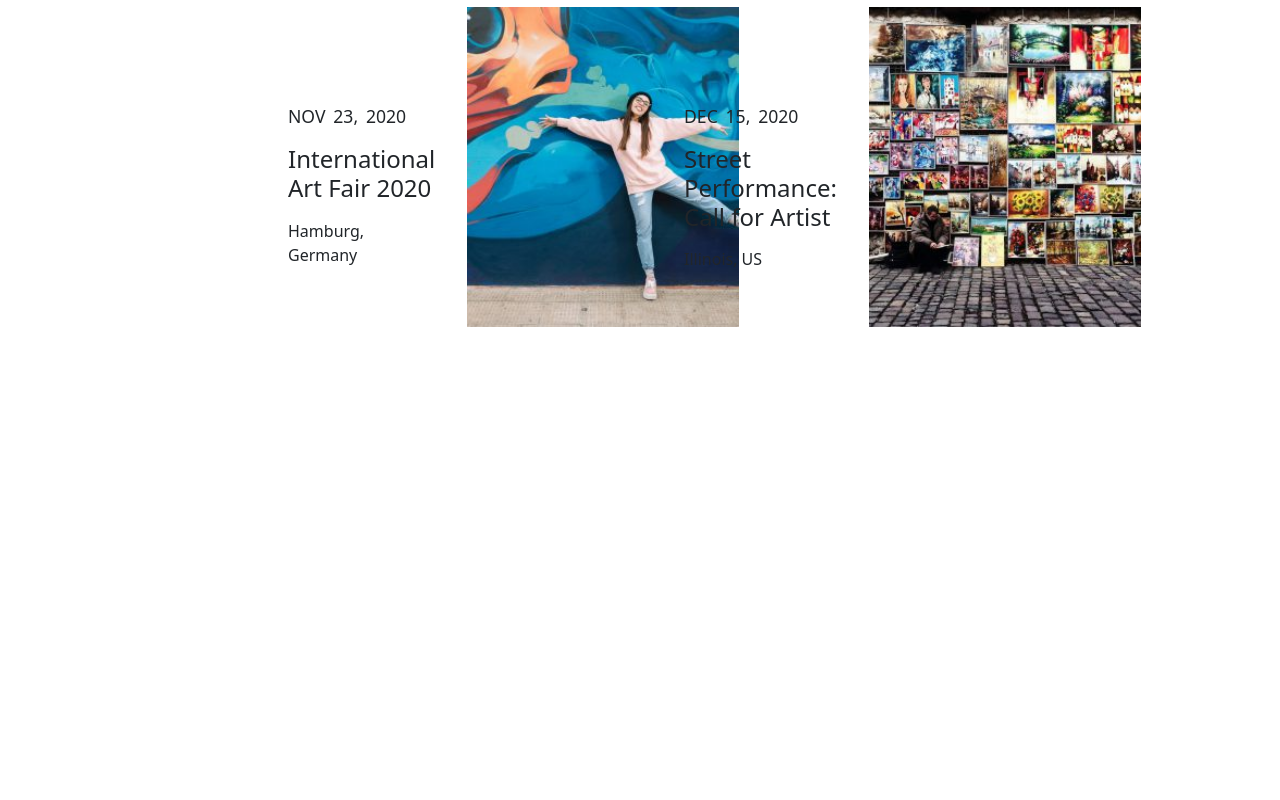
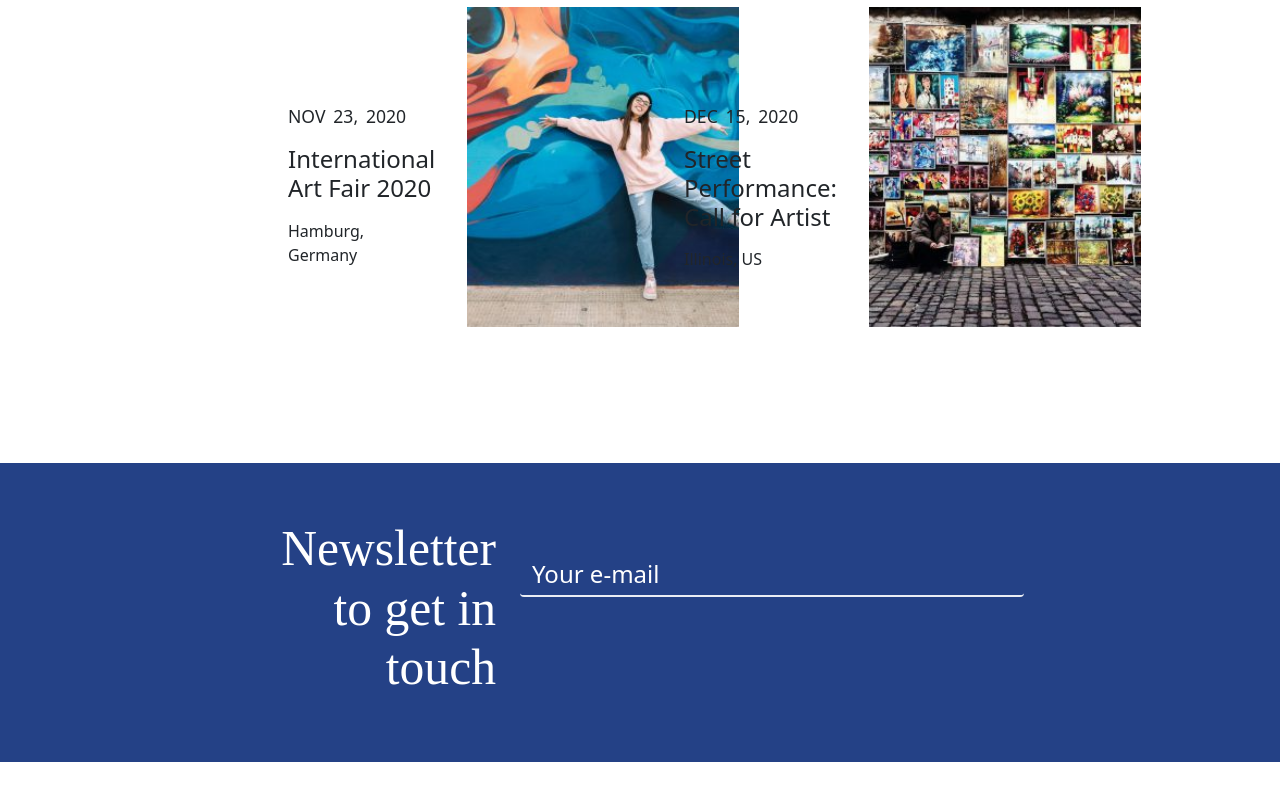
Before and after one commit to LBusnelli27/proj-html-vuejs, a Vue app: page / in a window 1280 px wide. Shown: the part 7116-7916 px from the top of the page. Before the commit the page ends 7579 px from the top, so only its background shows below. Built offline with nearby package versions, Linux system fonts and the light colour scheme.

Commit message:
top part footer

```diff
--- a/src/components/Footer.vue
+++ b/src/components/Footer.vue
@@ -1,6 +1,20 @@
 <template>
   <div>
+    <section class="my-padding-footer my-top-part-footer">
+      <div class="row">
+        <div class="col-4">
+          <h1 class="text-white text-end">Newsletter to get in touch</h1>
+        </div>
+        <div class="col-8">
+          <input class="my-input-email form-control" placeholder="Your e-mail" type="email">
+        </div>
+      </div>
+    </section>
 
+
+    <section class="my-padding-footer">
+
+    </section>
   </div>
 </template>
 
@@ -10,7 +24,29 @@ export default {
 }
 </script>
 
-<style>
+<style lang="scss" scoped>
 @import "../assets/scss/style.scss";
 
+  .my-padding-footer{
+    padding: 3.5rem 20%;
+  }
+  .my-top-part-footer {
+    background-color: #244186;
+    h1 {
+      font-family: 'Times New Roman', Times, serif;
+      font-size: 3.1rem;
+    }
+    .my-input-email{
+      margin-top: 2.5rem;
+      background-color: transparent;
+      border: none;
+      border-bottom: 2px solid #eaedf4;
+      color: white;
+      &::placeholder {
+        color: white;
+        font-size: 1.5rem;
+        font-weight: 200;
+      }
+    }
+  }
 </style>
```
